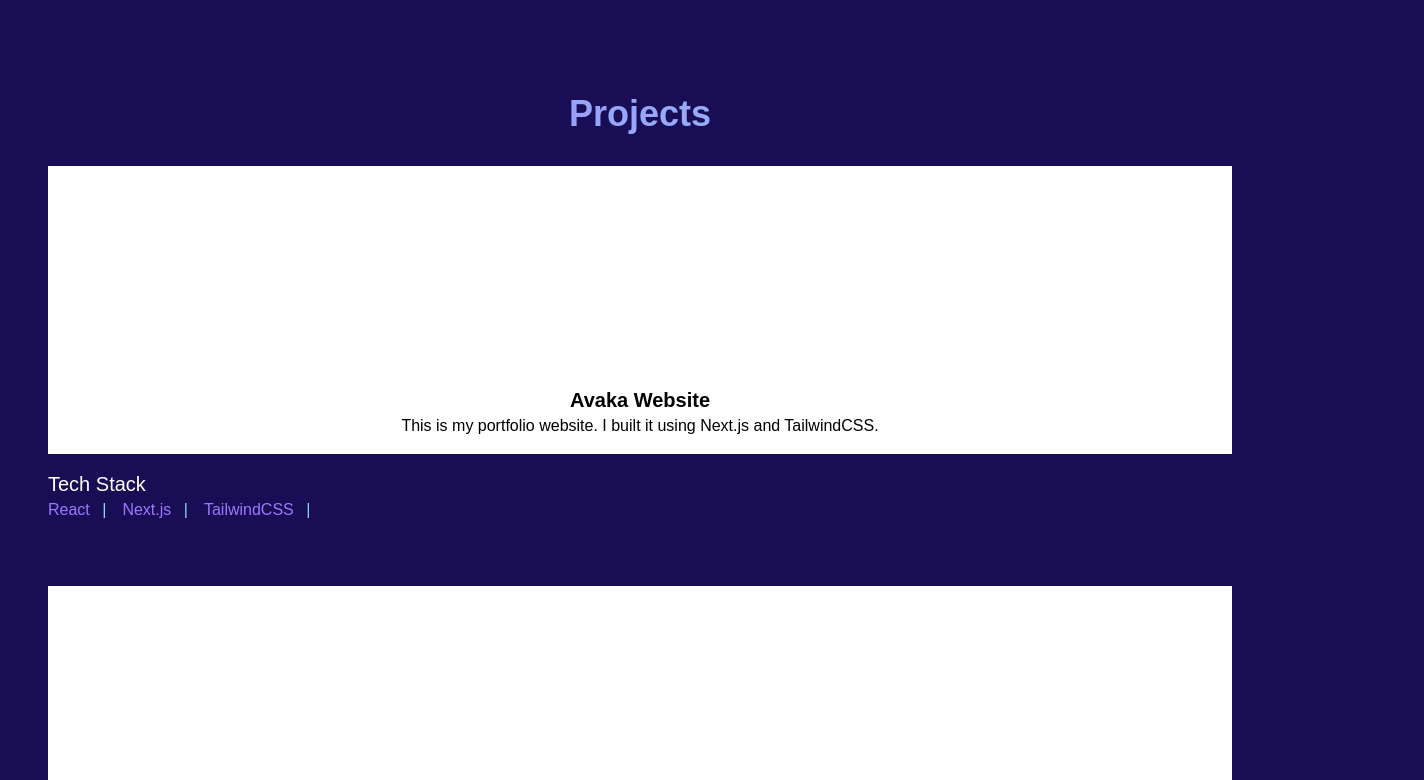
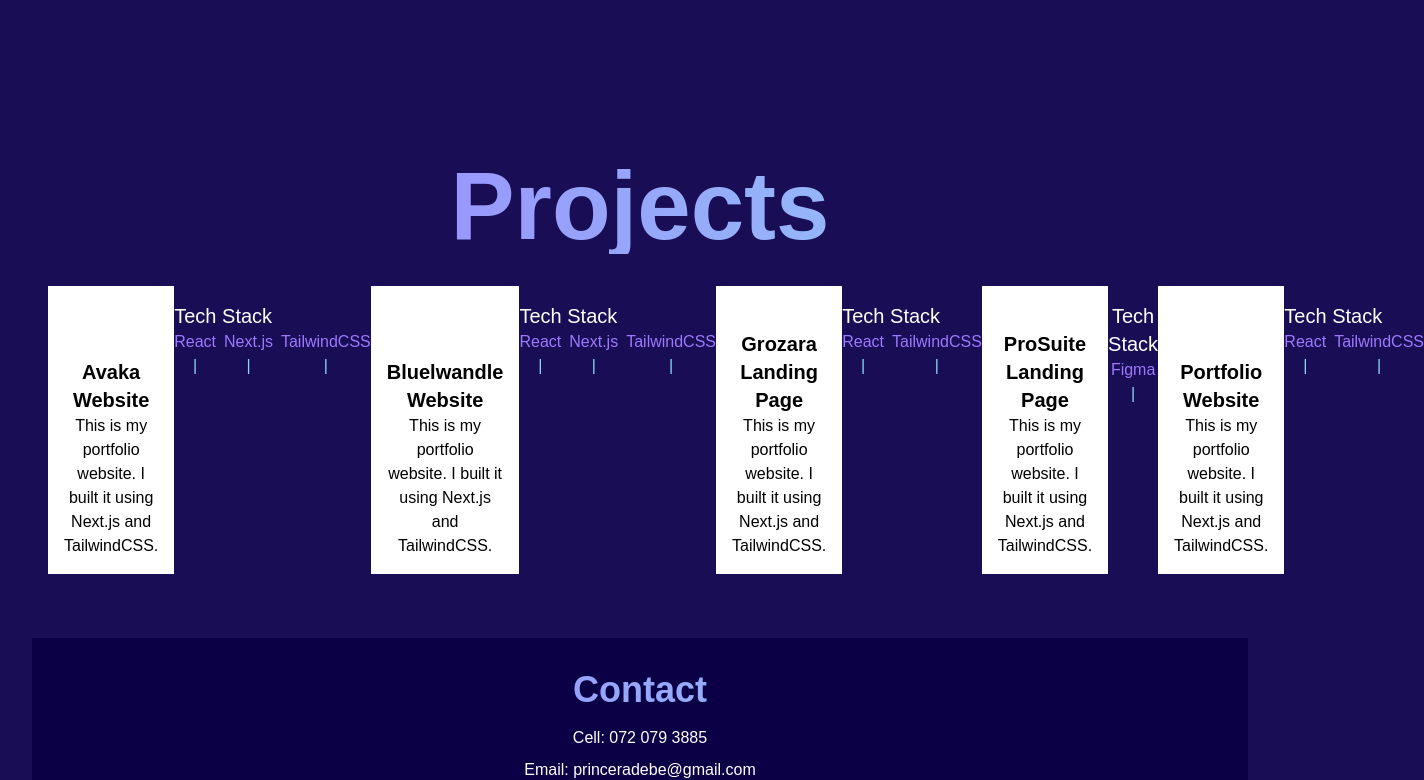
Before and after one commit to princeradebe/portfolio, a React (Vite) app: page / in a window 1280 px wide. Shown: the part 2086-2866 px from the top of the page, 1424 px wide, since content can reach past the window. Built offline with nearby package versions, Linux system fonts and the light colour scheme; a web font is replaced by a local one.

Commit message:
Fix Project Card

```diff
--- a/src/components/Projects.jsx
+++ b/src/components/Projects.jsx
@@ -4,7 +4,7 @@ import ProjectCard from './cards/ProjectCard'
 const Projects = () => {
     return (
         <div className='px-4'>
-            <h2 className='text-4xl mt-24 mb-8 text-transparent font-semibold bg-clip-text bg-gradient-to-r to-brand-light-blue from-brand-magenta'>Projects</h2>
+            <h2 className='text-4xl md:text-8xl mt-24 md:mt-40 mb-8 text-transparent font-semibold bg-clip-text bg-gradient-to-r to-brand-light-blue from-brand-magenta'>Projects</h2>
             <ProjectCard />
         </div>
     )
--- a/src/components/cards/ProjectCard.jsx
+++ b/src/components/cards/ProjectCard.jsx
@@ -4,7 +4,7 @@ import { TechStack } from '../../data'
 const ProjectCard = () => {
 
     return (
-        <div className='flex flex-col items-start'>
+        <div className='flex flex-col md:flex-row items-start'>
             {
                 TechStack.map((item, index) => (
                     <React.Fragment key={index}>
```
